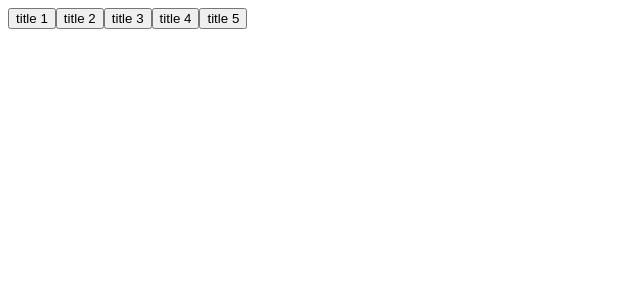
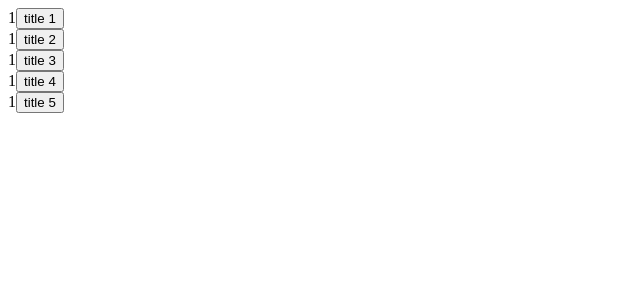
Before and after one commit to RodriguesRodrigo/podcaster-nlw5, a React (Create React App) app: page / in a window 1280 px wide. Shown: the top 300 px of the page, without its empty margins (0-640 px from the left). Built offline with nearby package versions, Linux system fonts and the light colour scheme; the HTML template or start-up script is replaced by a standard one.

Commit message:
working with states

```diff
--- a/src/Button.js
+++ b/src/Button.js
@@ -1,5 +1,18 @@
+import { useState } from 'react';
+
 export default function Button(props) {
+    const [counter, setCounter] = useState(1);
+
+    function increment() {
+        setCounter(counter + 1);
+        console.log(counter);
+    }
+
     return (
-        <button>{props.children}</button>
+        <>
+            <span>{counter}</span>
+            <button onClick={increment}>{props.children}</button>
+            <br />
+        </>
     );
 }
```
